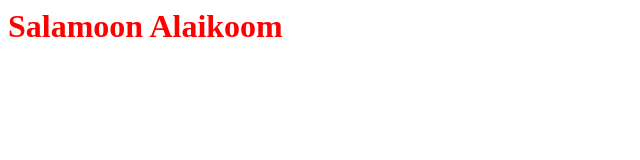
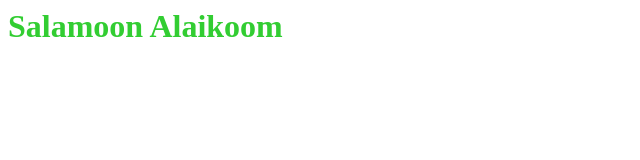
Before and after one commit to itsiantech/dtest, a plain HTML site: page index.html in a window 1280 px wide. Shown: the whole page, without its empty margins (0-640 px from the left). Drawn offline with Linux system fonts and the light colour scheme.

Commit message:
lime green

```diff
--- a/index.html
+++ b/index.html
@@ -1 +1 @@
-<h1 style="color:red">Salamoon Alaikoom</h1>
+<h1 style="color:limegreen">Salamoon Alaikoom</h1>
```
